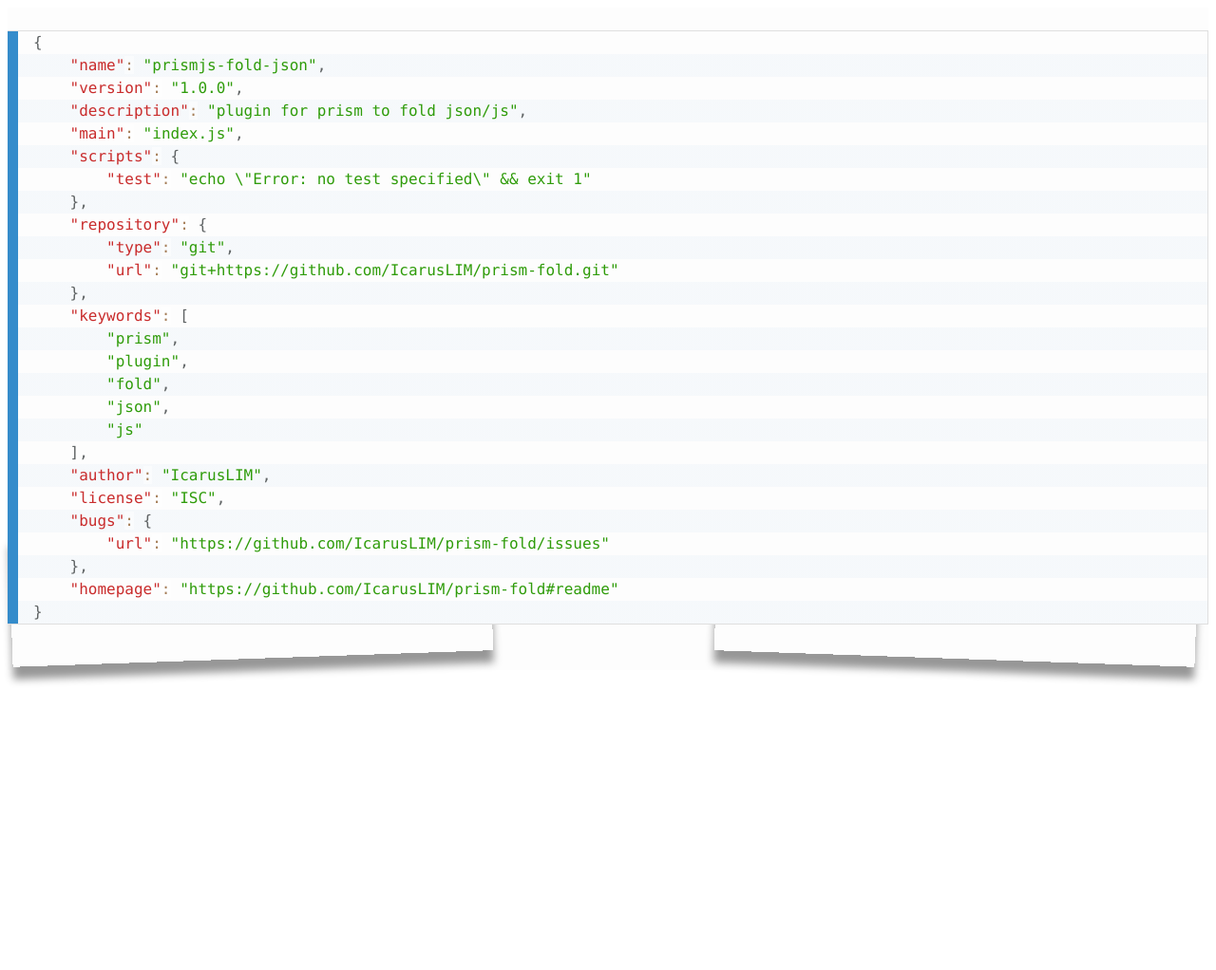
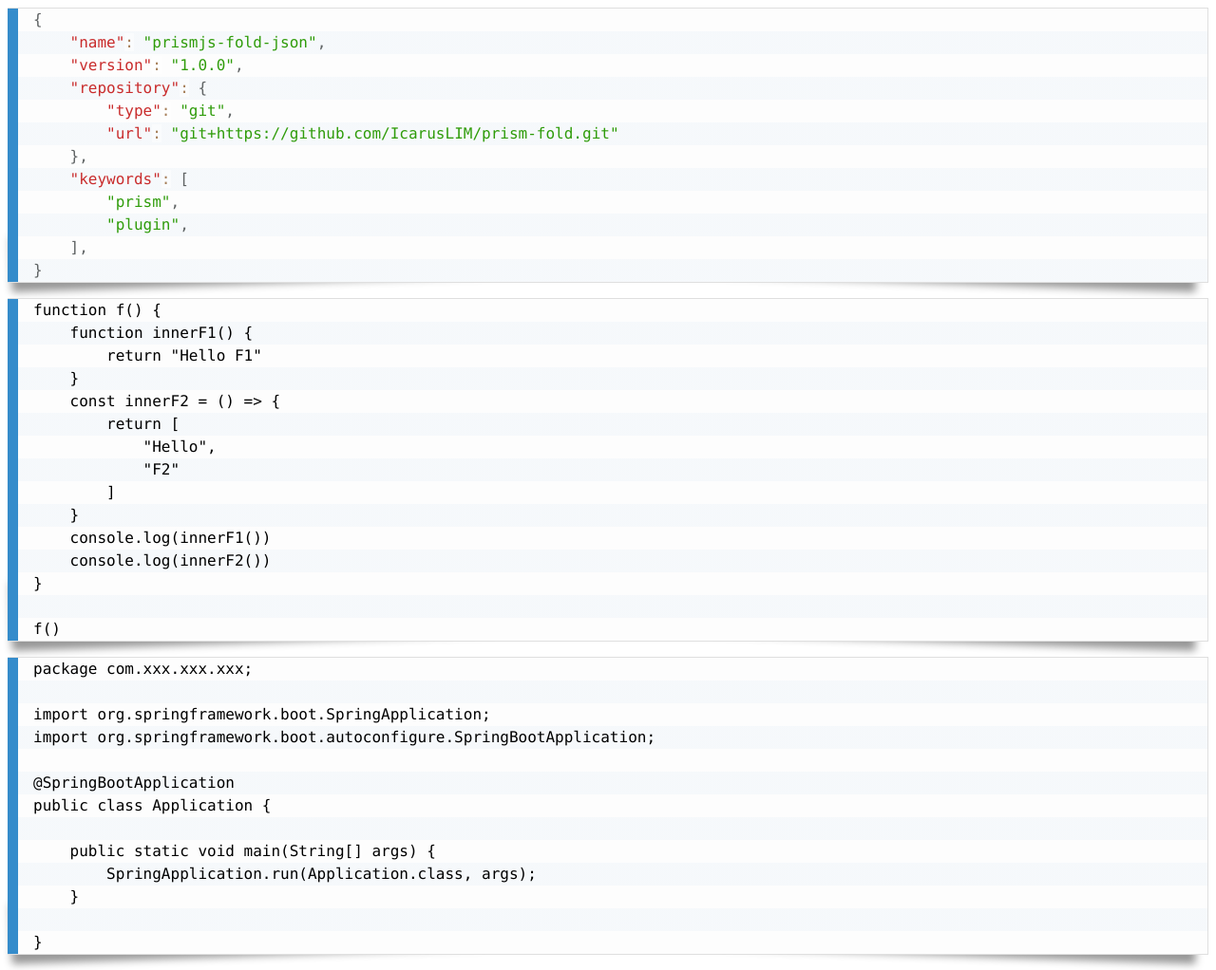
Before and after one commit to IcarusLIM/prism-fold, a website: page test.html in a window 1280 px wide. Shown: the whole page at 95% size. Before the commit the page ends 800 px from the top, so only its background shows below. Drawn offline with nearby package versions, Linux system fonts and the light colour scheme; a small style sheet from the web is missing.

Commit message:
add support for js/java

```diff
--- a/package.json
+++ b/package.json
@@ -1,6 +1,6 @@
 {
   "name": "prismjs-fold-json",
-  "version": "1.0.6",
+  "version": "1.0.7",
   "description": "plugin for prism to fold json/js",
   "main": "index.js",
   "scripts": {
--- a/test.html
+++ b/test.html
@@ -3,20 +3,14 @@
 
 <head>
     <link rel="stylesheet" href="https://unpkg.com/prismjs@1.29.0/themes/prism-coy.min.css" />
-    <link rel="stylesheet" href="https://unpkg.com/prismjs-fold-json@1.0.6/main.css" />
+    <link rel="stylesheet" href="https://unpkg.com/prismjs-fold-json@1.0.7/main.css" />
     <!-- <link rel="stylesheet" href="main.css" /> -->
 </head>
 
 <body>
-    <pre>
-        <code class="language-json">{
+<pre><code class="language-json">{
     "name": "prismjs-fold-json",
     "version": "1.0.0",
-    "description": "plugin for prism to fold json/js",
-    "main": "index.js",
-    "scripts": {
-        "test": "echo \"Error: no test specified\" && exit 1"
-    },
     "repository": {
         "type": "git",
         "url": "git+https://github.com/IcarusLIM/prism-fold.git"
@@ -24,21 +18,42 @@
     "keywords": [
         "prism",
         "plugin",
-        "fold",
-        "json",
-        "js"
     ],
-    "author": "IcarusLIM",
-    "license": "ISC",
-    "bugs": {
-        "url": "https://github.com/IcarusLIM/prism-fold/issues"
-    },
-    "homepage": "https://github.com/IcarusLIM/prism-fold#readme"
-}</code>
-    </pre>
+}</code></pre>
+
+<pre><code class="language-javascript">function f() {
+    function innerF1() {
+        return "Hello F1"
+    }
+    const innerF2 = () => {
+        return [
+            "Hello",
+            "F2"
+        ]
+    }
+    console.log(innerF1())
+    console.log(innerF2())
+}
+
+f()</code></pre>
+
+<pre><code class="language-java">package com.xxx.xxx.xxx;
+
+import org.springframework.boot.SpringApplication;
+import org.springframework.boot.autoconfigure.SpringBootApplication;
+
+@SpringBootApplication
+public class Application {
+
+    public static void main(String[] args) {
+        SpringApplication.run(Application.class, args);
+    }
+
+}</code></pre>
     <script src="https://unpkg.com/prismjs@1.29.0/components/prism-core.min.js"></script>
     <script src="https://unpkg.com/prismjs@1.29.0/plugins/autoloader/prism-autoloader.min.js"></script>
-    <script src="https://unpkg.com/prismjs-fold-json@1.0.6/index.js"></script>
+    <script>PRISM_FOLD_HOOK_LANGUAGES="json,javascript,java";PRISM_IN_CHROME_LIKE="auto"</script>
+    <script src="https://unpkg.com/prismjs-fold-json@1.0.7/index.js"></script>
     <!-- <script src="index.js"></script> -->
 </body>
 
```
Also changed, not shown: index.js (+22 -4 lines), README.md, 1 other file.
